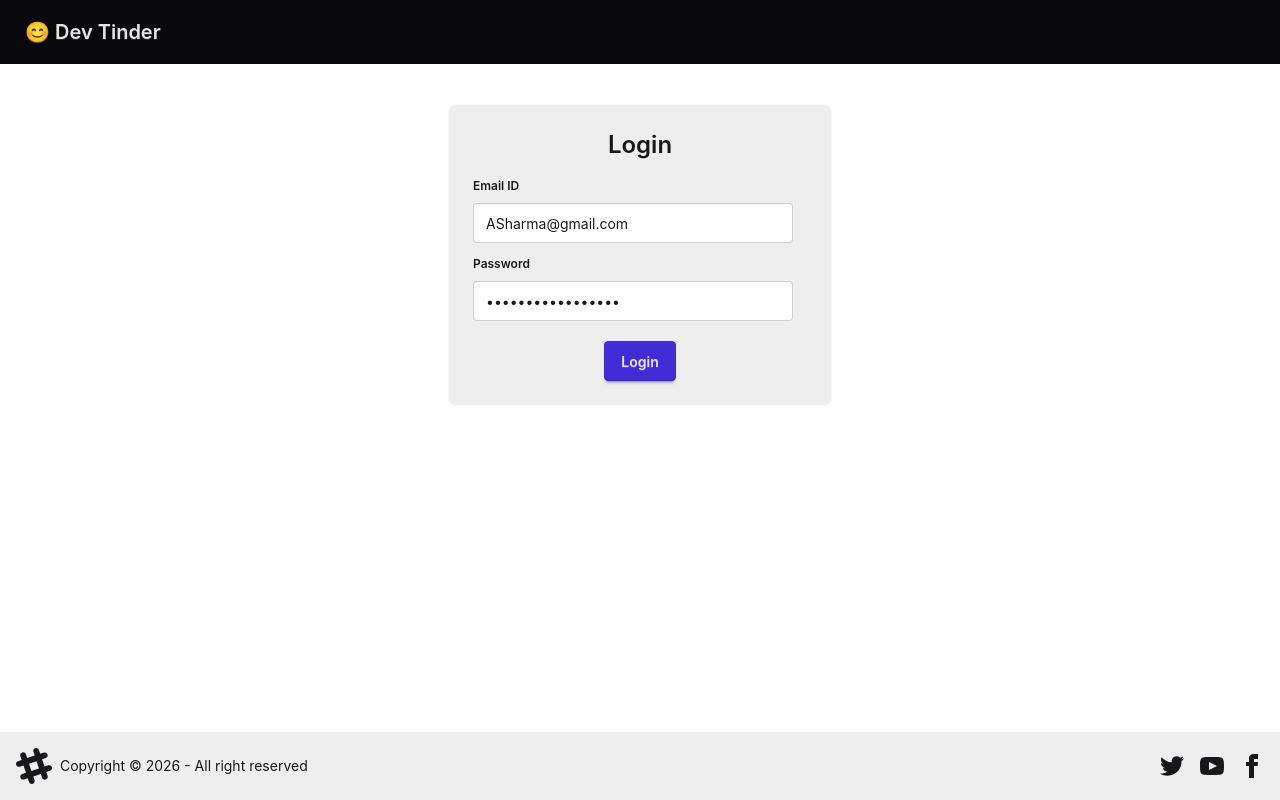
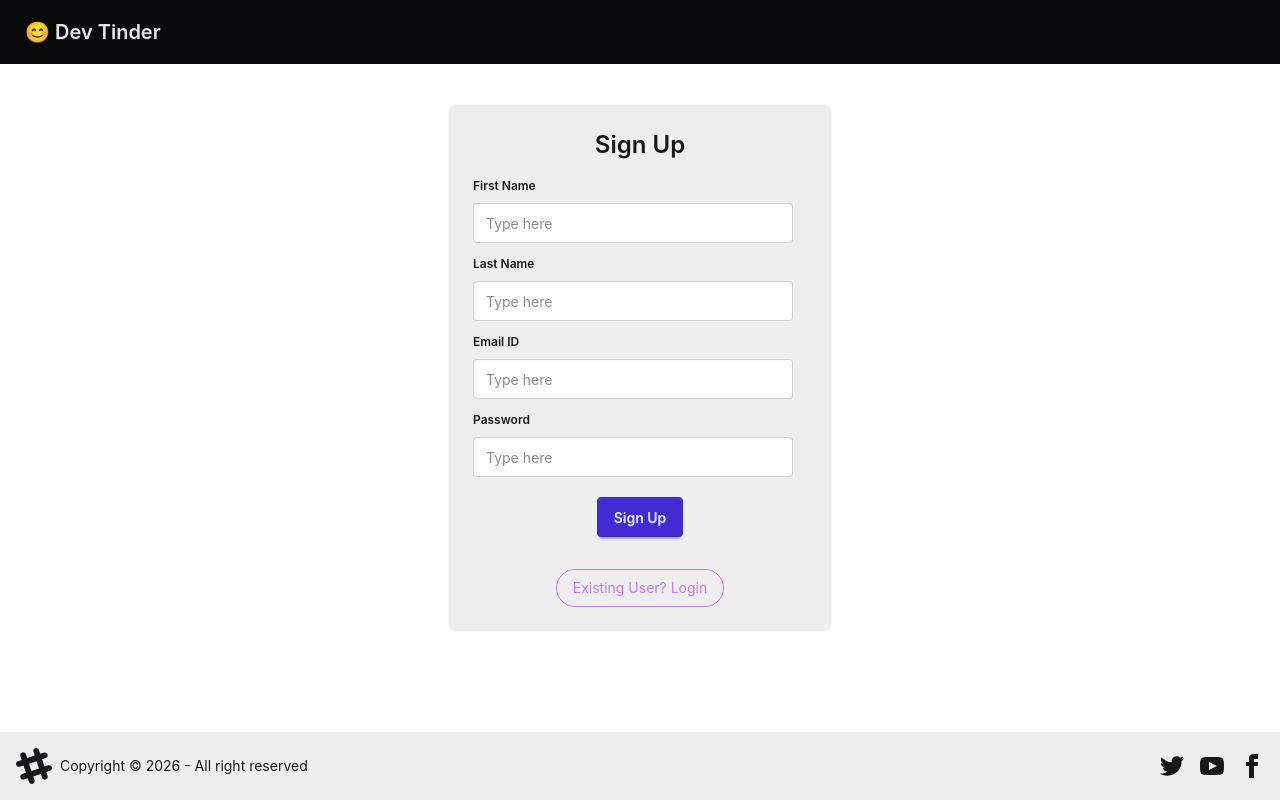
Before and after one commit to Taman-07/DevTinder_frontend, a React (Vite) app: page /login in a window 1280 px wide. Built offline with nearby package versions, Linux system fonts and the light colour scheme; no server answers.

Commit message:
completing the app

```diff
--- a/src/components/EditProfile.jsx
+++ b/src/components/EditProfile.jsx
@@ -19,10 +19,10 @@ const EditProfile = ({ user }) => {
 
     const [firstName, setFirstName] = useState(user.firstName);
     const [lastName, setLastName] = useState(user.lastName);
-    const [age, setAge] = useState(user.age);
-    const [gender, setGender] = useState(user.gender);
-    const [about, setAbout] = useState(user.about);
-    const [photoUrl, setPhotoUrl] = useState(user.photoUrl);
+    const [age, setAge] = useState(user.age || "");
+    const [gender, setGender] = useState(user.gender || "");
+    const [about, setAbout] = useState(user.about || "");
+    const [photoUrl, setPhotoUrl] = useState(user.photoUrl || "");
     const [error, setError] = useState("");
     const dispatch = useDispatch();
     const [showToast, setshowToast] = useState(false);
--- a/src/components/Login.jsx
+++ b/src/components/Login.jsx
@@ -8,9 +8,14 @@ import { BASE_URL } from '../utils/constants';
 
 const Login = () => {
 
-  const [emailId, setEmailId] = useState("ASharma@gmail.com");
-  const [password, setPassword] = useState("AnushkaSharma@123");
+  const [emailId, setEmailId] = useState("");
+  const [password, setPassword] = useState("");
+  const [firstName, setFirstName] = useState("");
+  const [lastName, setLastName] = useState("");
+  const [isLoginForm, setIsLoginForm] = useState(false);
+
   const [error, setError] = useState("");
+
   const dispatch = useDispatch();
   const navigate = useNavigate();
 
@@ -31,14 +36,58 @@ const Login = () => {
     }
   }
 
+  const handleSignUp = async() => {
+    try{
+      const res = await axios.post(BASE_URL + "/signup",
+        { firstName, lastName, emailId, password },
+        {withCredentials: true},
+      );
+      console.log(res.data.data);
+      dispatch(addUser(res.data.data));
+      return navigate("/profile");
+    }
+    catch(err){
+      console.log(err.message);
+    }
+  }
+
 
   return (
     <div className="flex justify-center my-10">
       <div className="card card-border bg-base-300 w-96">
         <div className="card-body">
-          <h4 className="card-title text-2xl bold flex justify-center">Login</h4>
+          <h4 className="card-title text-2xl bold flex justify-center">
+            {isLoginForm ? "Login" : "Sign Up"}</h4>
 
           <div>
+            {!isLoginForm && (
+              <>
+            <fieldset className="fieldset">
+              <legend className="fieldset-legend">First Name</legend>
+              <input
+                type="text"
+                value={firstName}
+                className="input"
+                onChange={(e) => setFirstName(e.target.value)}
+                placeholder="Type here"
+              />
+            </fieldset>
+
+            <fieldset className="fieldset">
+              <legend className="fieldset-legend">Last Name</legend>
+              <input
+                type="text"
+                value={lastName}
+                className="input"
+                onChange={(e) => setLastName(e.target.value)}
+                placeholder="Type here"
+              />
+            </fieldset>
+
+             </>
+            )
+            }
+
             <fieldset className="fieldset">
               <legend className="fieldset-legend">Email ID</legend>
               <input
@@ -65,9 +114,18 @@ const Login = () => {
           <p className='text-red-500'>{ error }</p>
 
           <div className="card-actions justify-center">
-            <button className="btn btn-primary" onClick={handleLogin}>Login</button>
+            <button className="btn btn-primary" onClick={isLoginForm ? handleLogin : handleSignUp}>
+              {isLoginForm ? "Login" : "Sign Up"}</button>
           </div>
 
+            <div className="text-center mt-6">
+  <button
+    onClick={() => setIsLoginForm((value) => !value)}
+    className="text-sm px-4 py-2 rounded-full border border-purple-400 text-purple-400 hover:bg-purple-400 hover:text-black transition-all duration-300"
+  >
+    {isLoginForm ? "New User? Sign Up" : "Existing User? Login"}
+  </button>
+</div>
         </div>
       </div>
     </div>
--- a/src/components/Requests.jsx
+++ b/src/components/Requests.jsx
@@ -1,19 +1,16 @@
-import React from 'react';
-import axios from 'axios';
-import { BASE_URL } from '../utils/constants';
-import { useEffect } from 'react';
-import { useDispatch, useSelector } from 'react-redux';
-import { addRequests, removeRequest } from '../utils/requestSlice';
+import React, { useEffect } from "react";
+import axios from "axios";
+import { BASE_URL } from "../utils/constants";
+import { useDispatch, useSelector } from "react-redux";
+import { addRequests, removeRequest } from "../utils/requestSlice";
 
 const Requests = () => {
-
   const requests = useSelector((store) => store.requests);
   const dispatch = useDispatch();
 
-
   const reviewRequests = async (status, _id) => {
     try {
-    const res = await axios.post(
+      await axios.post(
         BASE_URL + "/request/review/" + status + "/" + _id,
         {},
         { withCredentials: true }
@@ -24,67 +21,93 @@ const Requests = () => {
     }
   };
 
+  const fetchRequests = async () => {
+    try {
+      const res = await axios.get(BASE_URL + "/user/requests/received", {
+        withCredentials: true,
+      });
 
-  const fetchRequests = async() => {
-    try{
-      const res = await axios.get(BASE_URL + "/user/requests/received",
-        {withCredentials: true},
-      );
       dispatch(addRequests(res.data.data));
-    }
-    catch(err){
+    } catch (err) {
       console.log(err.message);
     }
   };
-
 
   useEffect(() => {
     fetchRequests();
   }, []);
 
+  if (!requests)
+    return <h1 className="flex justify-center my-10">Loading...</h1>;
 
-  if (!requests) return <h1 className='flex justify-center my-10'>Loading...</h1>;
-  if (requests.length === 0) return <h1 className='flex justify-center my-10'>No Requests Yet</h1>;
+  if (requests.length === 0)
+    return <h1 className="flex justify-center my-10">No Requests Yet</h1>;
 
   return (
     <div className="text-center mb-10">
-      <h1 className="text-4xl font-extrabold mb-12 bg-gradient-to-r from-pink-400 via-purple-400 to-indigo-400
-      bg-clip-text text-transparent inline-block">Requests</h1>
+      <h1
+        className="text-4xl font-extrabold mb-12 bg-gradient-to-r
+      from-pink-400 via-purple-400 to-indigo-400
+      bg-clip-text text-transparent inline-block"
+      >
+        Requests
+      </h1>
+
       <div className="flex flex-col items-center gap-6">
-
         {requests.map((request) => {
-          const { _id, firstName, lastName, photoUrl, about, age, gender } = request.fromUserId;
+          const { _id, firstName, lastName, photoUrl, about, age, gender } =
+            request.fromUserId;
 
           return (
-            <div key={_id} className="flex justify-between items-center bg-gray-900
+            <div
+              key={_id}
+              className="flex justify-between items-center bg-gray-900
               border border-white rounded-xl p-5 w-[650px] shadow-md
-            hover:shadow-2xl hover:scale-105 transition-all duration-300 cursor-pointer">
+              hover:shadow-2xl hover:scale-105 transition-all duration-300"
+            >
+              {/* LEFT SIDE (Image + Text) */}
+              <div className="flex items-center">
+                <img
+                  src={photoUrl}
+                  alt="photo"
+                  className="w-20 h-20 rounded-full object-cover"
+                />
 
-              <img src={photoUrl} alt="photo" className="w-20 h-20 rounded-full object-cover"/>
                 <div className="ml-6 text-left">
+                  <h2 className="text-xl font-semibold text-white">
+                    {firstName} {lastName}
+                  </h2>
 
-                <h2 className="text-xl font-semibold text-white">{firstName} {lastName}</h2>
+                  <p className="text-gray-300 mt-2 max-w-[350px]">{about}</p>
 
-                <p className="text-gray-300 mt-2">{about}</p>
-
-                <p className="text-gray-400 text-sm mt-1">{age} • {gender}</p>
-
+                  <p className="text-gray-400 text-sm mt-1">
+                    {age} • {gender}
+                  </p>
+                </div>
               </div>
 
+              {/* BUTTONS */}
               <div className="flex gap-3">
-        <button className="px-4 py-2 bg-red-500 text-white rounded-lg hover:bg-red-600 transition"
-        onClick={() => reviewRequests ("rejected", request._id)}>Reject</button>
+                <button
+                  className="px-4 py-2 bg-red-500 text-white rounded-lg hover:bg-red-600 transition"
+                  onClick={() => reviewRequests("rejected", request._id)}
+                >
+                  Reject
+                </button>
 
-        <button className="px-4 py-2 bg-green-500 text-white rounded-lg hover:bg-green-600 transition"
-        onClick={() => reviewRequests ("accepted", request._id)}>Accept</button>
+                <button
+                  className="px-4 py-2 bg-green-500 text-white rounded-lg hover:bg-green-600 transition"
+                  onClick={() => reviewRequests("accepted", request._id)}
+                >
+                  Accept
+                </button>
               </div>
-
             </div>
           );
         })}
       </div>
     </div>
   );
-}
+};
 
-export default Requests
+export default Requests;
```
Lines whose indentation alone changed are shown as unchanged.
